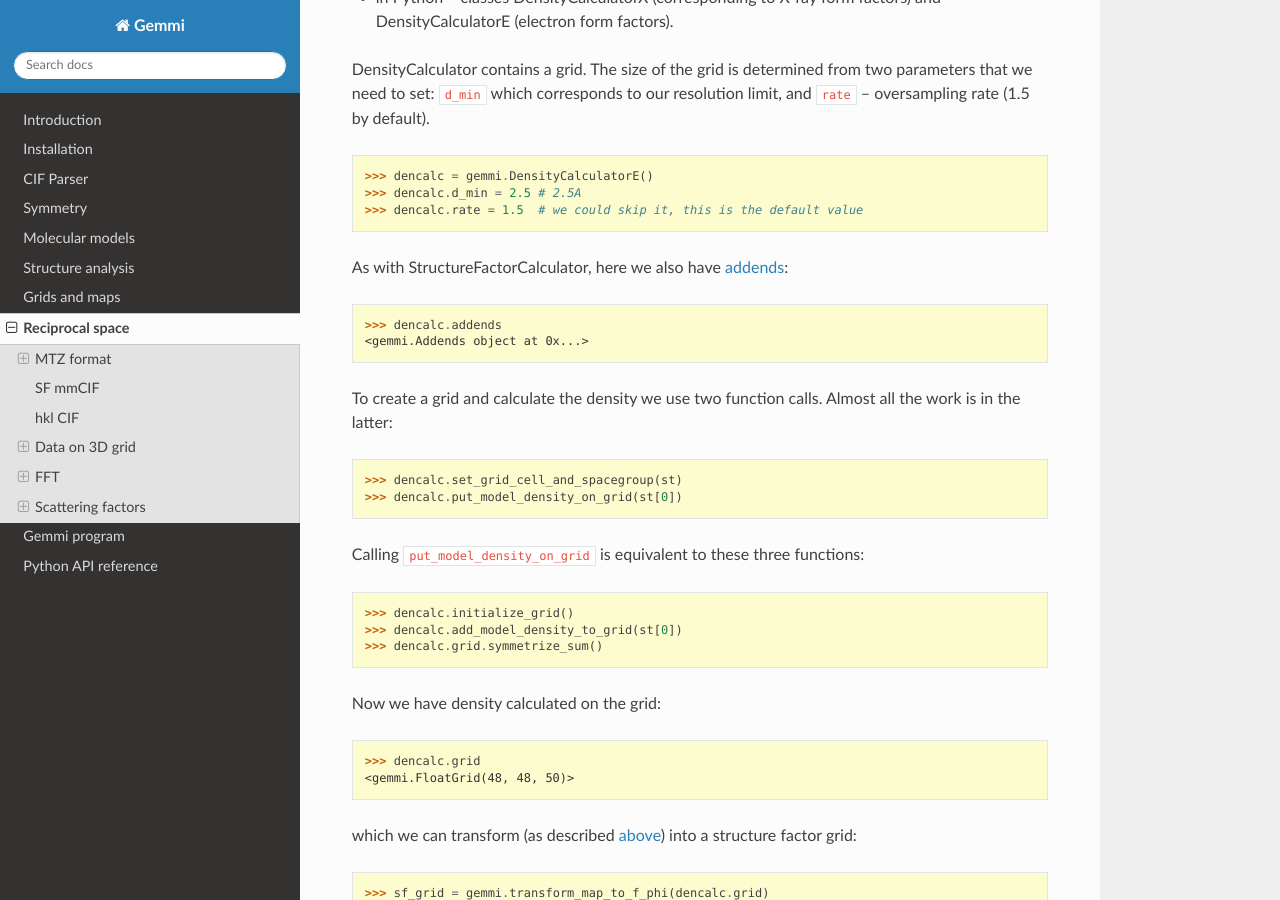
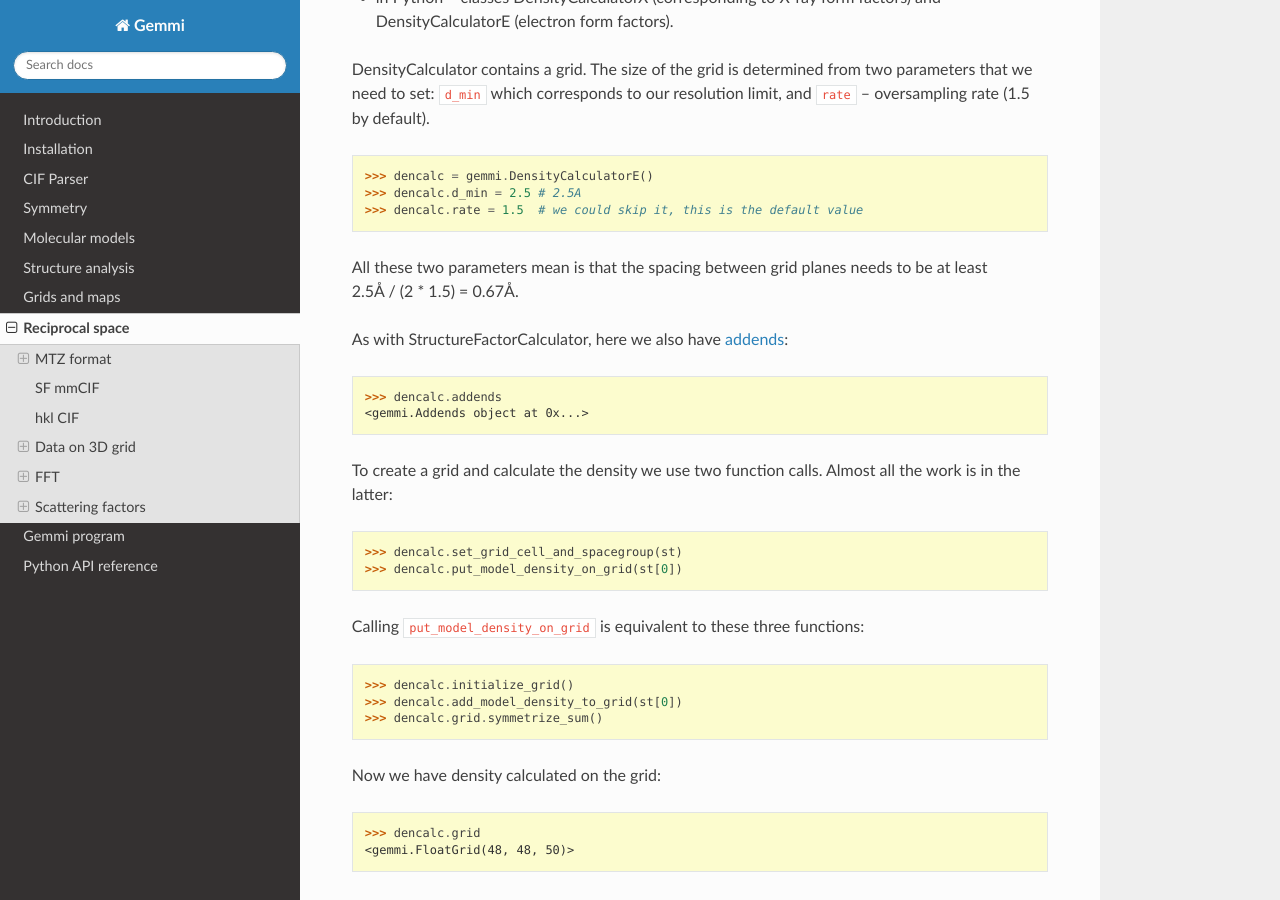
Before and after one commit to project-gemmi/gemmi, a Sphinx documentation site: the page built from docs/hkl.rst, in a window 1280 px wide and 900 px high, scrolled down 28101 px. Built offline with Sphinx 7.4.7 and the Read the Docs theme 2.0.0, drawn with Linux system fonts in a browser that asks for light colours.

Commit message:
extra 'template' word broke compilation with MSVC

```diff
--- a/docs/hkl.rst
+++ b/docs/hkl.rst
@@ -1535,6 +1535,9 @@ our resolution limit, and ``rate`` -- oversampling rate (1.5 by default).
   >>> dencalc.d_min = 2.5 # 2.5A
   >>> dencalc.rate = 1.5  # we could skip it, this is the default value
 
+All these two parameters mean is that the spacing between grid planes
+needs to be at least 2.5Å / (2 \* 1.5) = 0.67Å.
+
 As with StructureFactorCalculator, here we also have :ref:`addends <addends>`:
 
 .. doctest::
```
Also changed, not shown: 1 other file.
